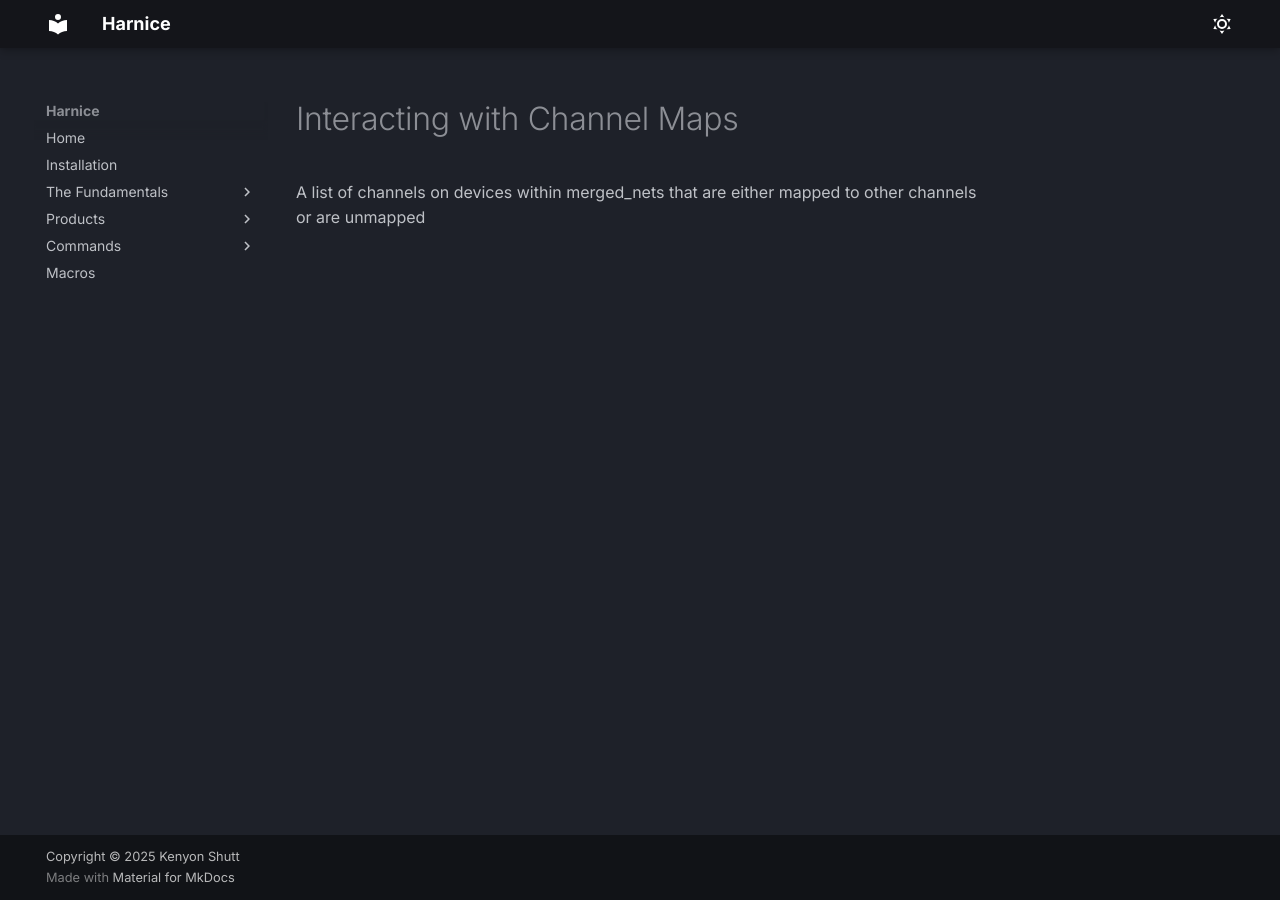
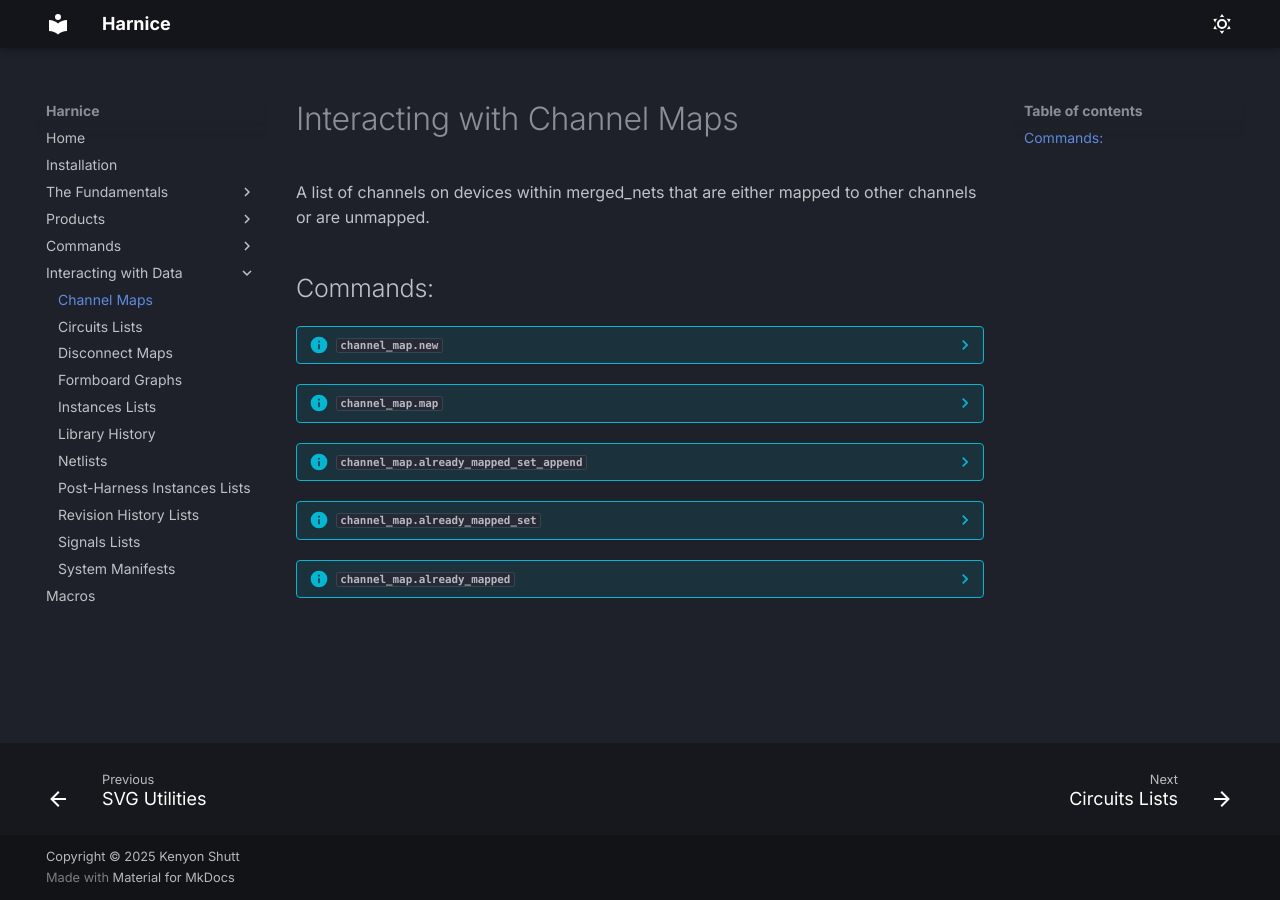
Before and after one commit to harnice/Harnice, an MkDocs documentation site: the page built from docs/interacting_with_data/channel_maps.md, in a window 1280 px wide. Built offline with MkDocs 1.6.1 and Material for MkDocs 9.7.7, drawn with Linux system fonts in a browser that asks for light colours; some web fonts are replaced.

Commit message:
print_function_docs generally works

```diff
--- a/docs/interacting_with_data/channel_maps.md
+++ b/docs/interacting_with_data/channel_maps.md
@@ -1,3 +1,28 @@
 # Interacting with Channel Maps
 
-A list of channels on devices within merged_nets that are either mapped to other channels or are unmapped
+A list of channels on devices within merged_nets that are either mapped to other channels or are unmapped.
+
+##Commands:
+??? info "`channel_map.new`"
+
+    Makes a new blank channel map. Overwrites existing channel map.
+
+    Args: none
+
+    Returns: none
+
+??? info "`channel_map.map`"
+
+    No documentation provided.
+
+??? info "`channel_map.already_mapped_set_append`"
+
+    No documentation provided.
+
+??? info "`channel_map.already_mapped_set`"
+
+    No documentation provided.
+
+??? info "`channel_map.already_mapped`"
+
+    No documentation provided.
--- a/mkdocs.yml
+++ b/mkdocs.yml
@@ -82,4 +82,17 @@ nav:
     - Appearance Utilities: commands/appearance.md
     - SVG Utilities: commands/svg_utils.md
 
+  - Interacting with Data:
+    - Channel Maps: interacting_with_data/channel_maps.md
+    - Circuits Lists: interacting_with_data/circuits_lists.md
+    - Disconnect Maps: interacting_with_data/disconnect_maps.md
+    - Formboard Graphs: interacting_with_data/formboard_graphs.md
+    - Instances Lists: interacting_with_data/instances_lists.md
+    - Library History: interacting_with_data/library_history.md
+    - Netlists: interacting_with_data/netlists.md
+    - Post-Harness Instances Lists: interacting_with_data/post_harness_instances_lists.md
+    - Revision History Lists: interacting_with_data/revision_history_lists.md
+    - Signals Lists: interacting_with_data/signals_lists.md
+    - System Manifests: interacting_with_data/system_manifests.md
+
   - Macros: macros.md
```
Also changed, not shown: docs/interacting_with_data/revision_history_lists.md (+1 -1 lines), 3 other files.
